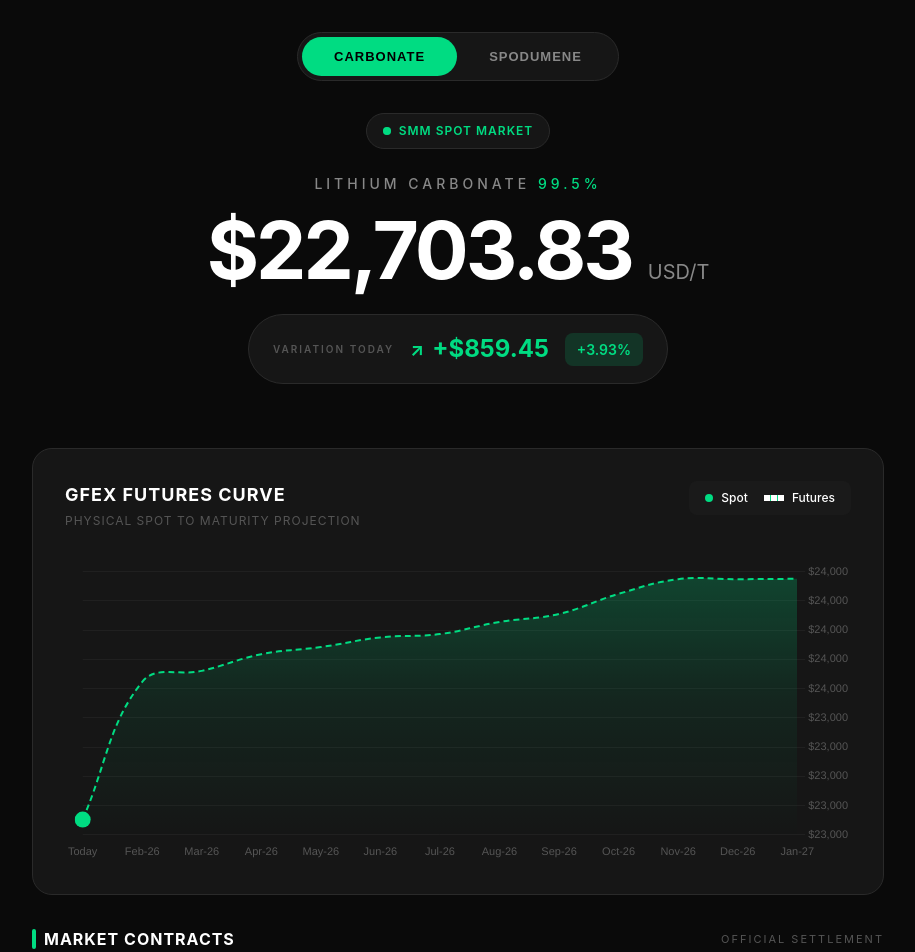
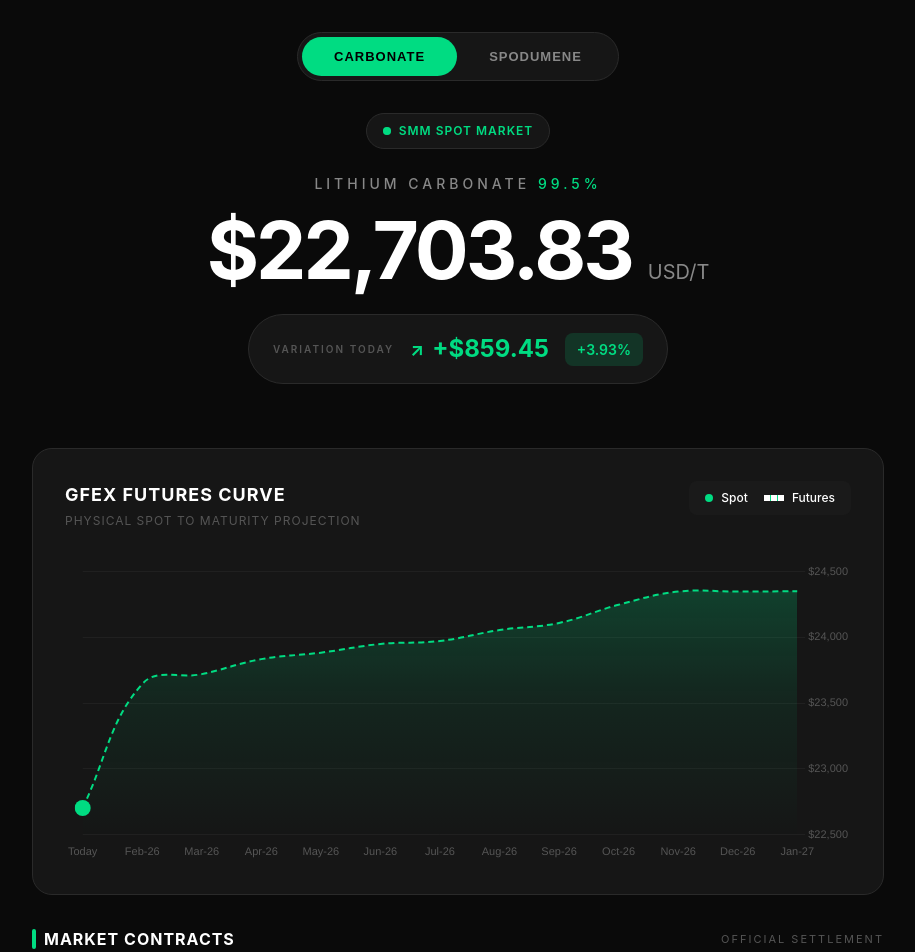
Before and after one commit to brunofzucchini7/lithium-tracker, a React (Vite) app: page / in a window 1280 px wide. Shown: the top 952 px of the page, without its empty margins (182-1097 px from the left). Built offline with nearby package versions, Linux system fonts and the light colour scheme.

Commit message:
Enhance futures chart Y-axis intervals

```diff
--- a/src/components/FuturesCurve.jsx
+++ b/src/components/FuturesCurve.jsx
@@ -26,6 +26,12 @@ function FuturesCurve({ chartData }) {
 
     const labels = chartData.map(d => d.label);
     const prices = chartData.map(d => d.price);
+
+    // Calculate range to determine step size
+    const minPrice = prices.length > 0 ? Math.min(...prices) : 0;
+    const maxPrice = prices.length > 0 ? Math.max(...prices) : 0;
+    const range = maxPrice - minPrice;
+    const stepSize = range <= 5000 ? 500 : 1000;
 
     const data = {
         labels,
@@ -110,7 +116,8 @@ function FuturesCurve({ chartData }) {
                     font: {
                         size: 11,
                     },
-                    callback: (value) => `$${(value / 1000).toFixed(0)},000`,
+                    stepSize: stepSize,
+                    callback: (value) => `$${value.toLocaleString()}`,
                 },
                 border: {
                     display: false,
```
